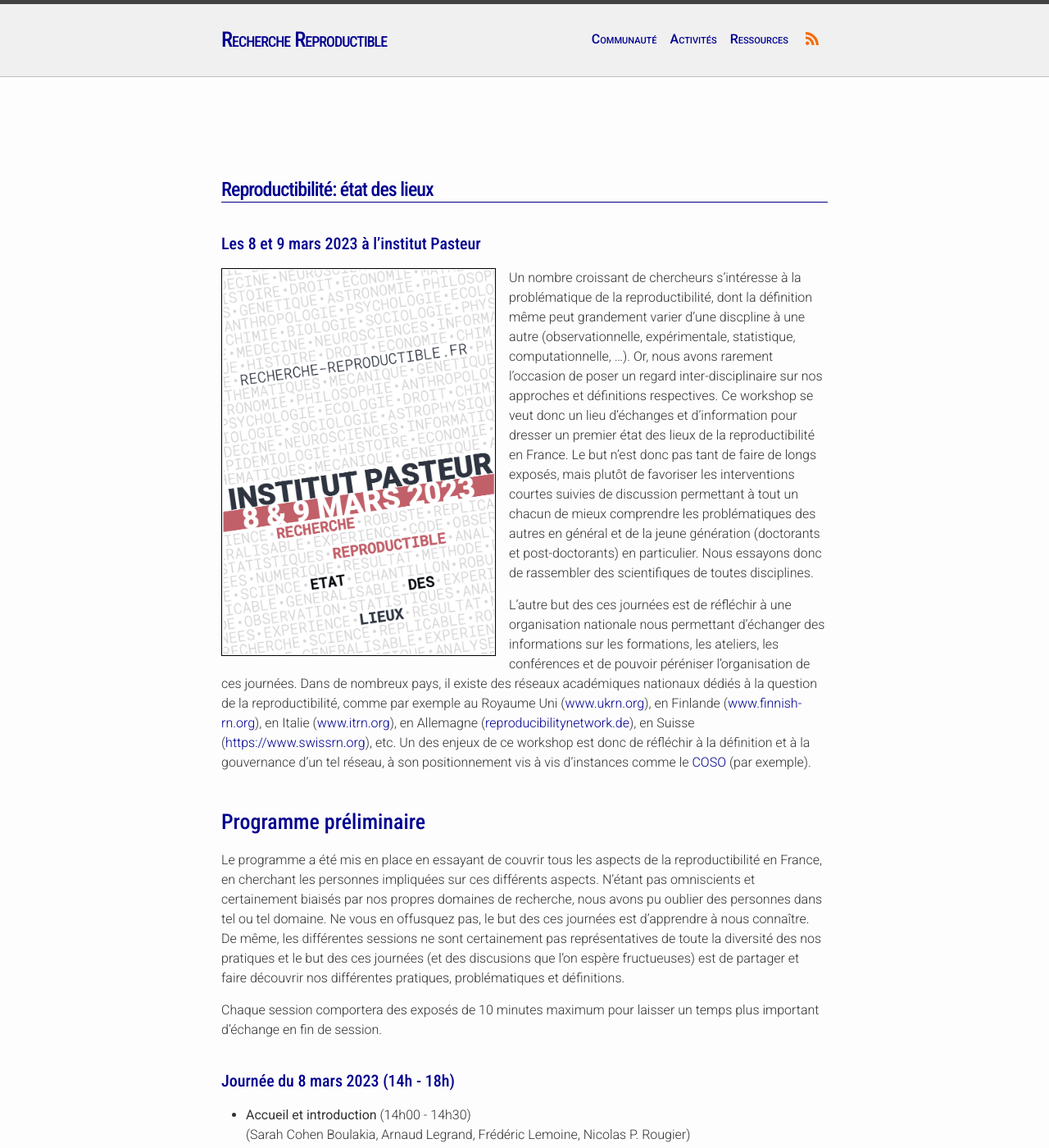
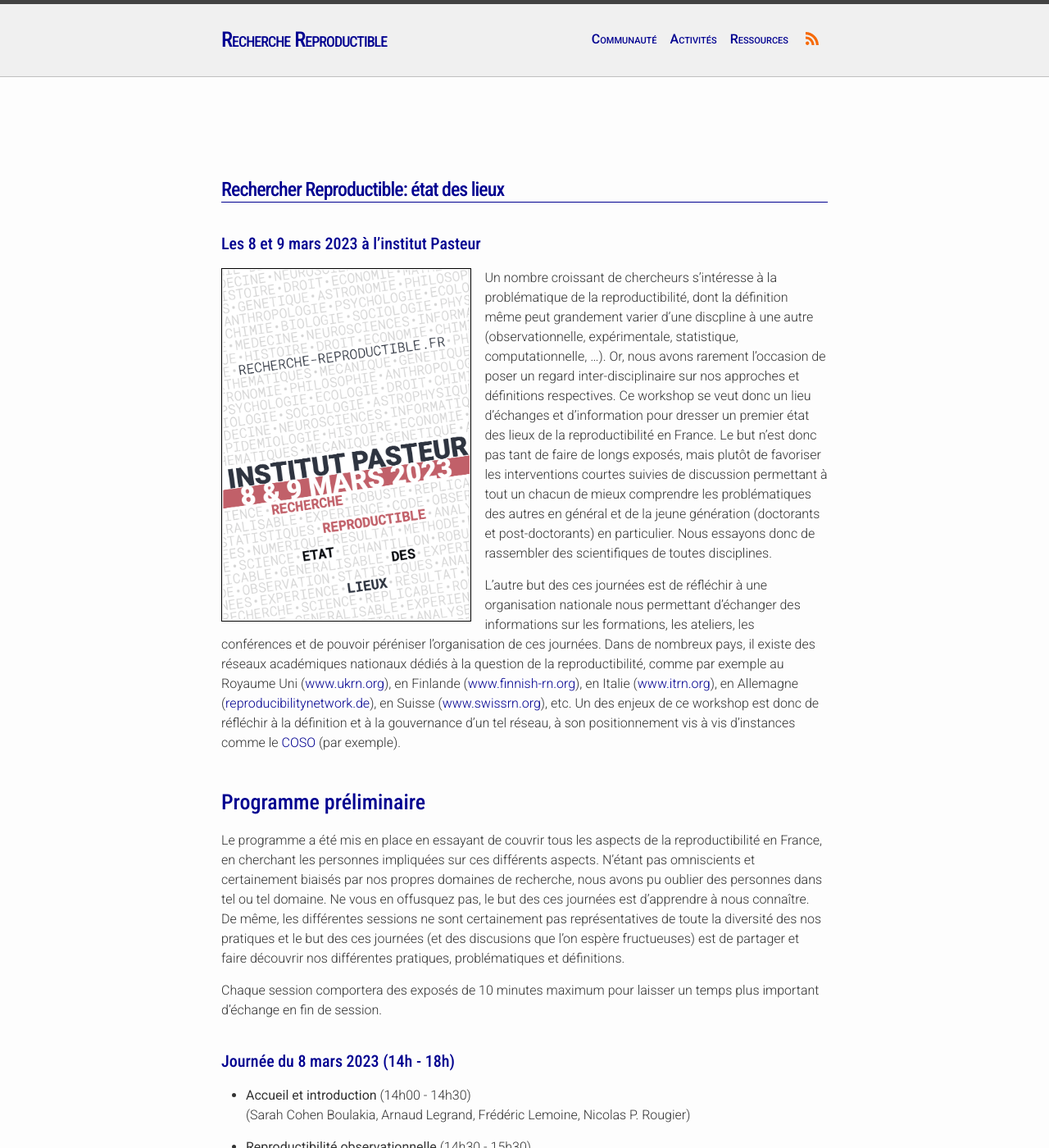
Before and after one commit to FR-RN/FR-RN, a Jekyll site: the page built from rr-days.md, in a window 1280 px wide and 1400 px high. Shown: the whole window at 82% size. Built offline with Jekyll 4.4.1, drawn with Linux system fonts in a browser that asks for light colours; some web fonts are replaced.

Commit message:
Small typos

```diff
--- a/rr-days.md
+++ b/rr-days.md
@@ -4,10 +4,10 @@
 ---
 
 
-# Reproductibilité: état des lieux
+# Rechercher Reproductible: état des lieux
 ## Les 8 et 9 mars 2023 à l'institut Pasteur
 
-[![](../assets/images/recherche-reproductible.png){: style="border: 1px solid black; width: 45%; float: left; margin-right: 1em;" }](../assets/images/recherche-reproductible.pdf)
+[![](../assets/images/recherche-reproductible.png){: style="border: 1px solid black; width: 41%; float: left; margin-right: 1em;" }](../assets/images/recherche-reproductible.pdf)
 
 Un nombre croissant de chercheurs s’intéresse à la problématique de la
 reproductibilité, dont la définition même peut grandement varier d’une
```
Also changed, not shown: other parts of rr-days.md (+1 -1 lines).
